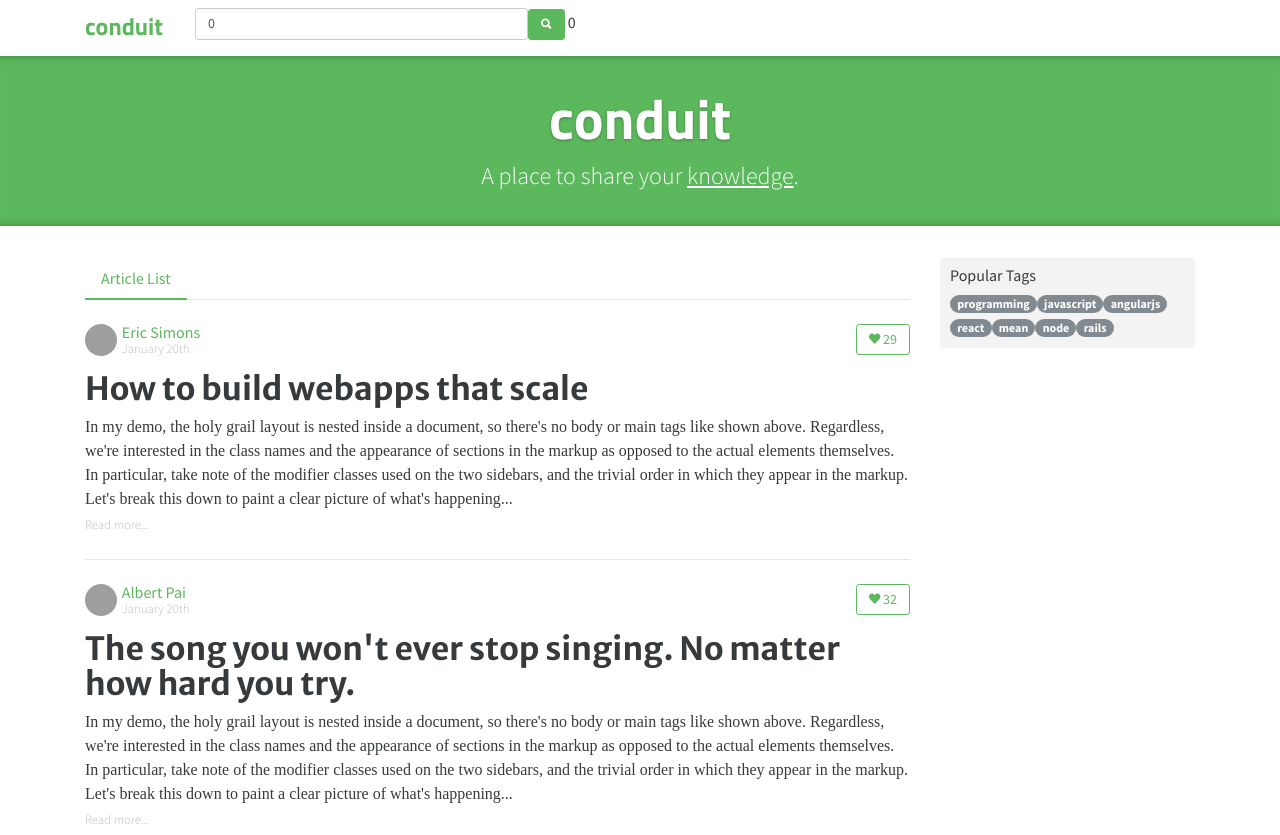
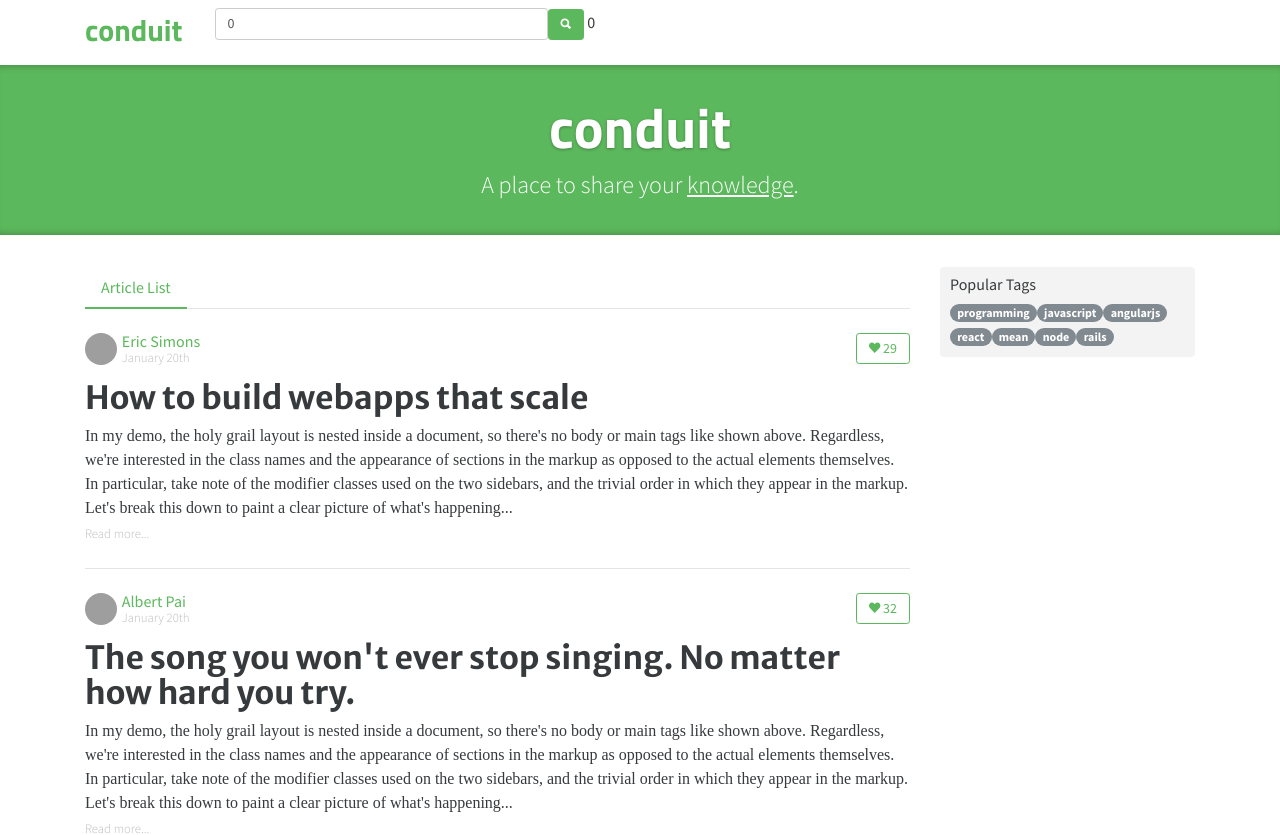
Before and after one commit to coolrare/DCT_109017, an Angular app: page / in a window 1280 px wide. Shown: the top 835 px of the page. Built offline with nearby package versions, Linux system fonts and the light colour scheme; grey boxes are pictures that could not be loaded; a web font is replaced by a local one.

Commit message:
任務07：使用屬性指令(Attribute Directive)

```diff
--- a/src/app/header/header.component.css
+++ b/src/app/header/header.component.css
@@ -0,0 +1,3 @@
+.highlight {
+  color: red !important;
+}
--- a/src/app/header/header.component.html
+++ b/src/app/header/header.component.html
@@ -1,6 +1,18 @@
 <nav class="navbar navbar-light">
   <div class="container">
-    <a class="navbar-brand" href="index.html">conduit</a>
+    <a class="navbar-brand" [class.highlight]="isHighlight" [style.font-size.px]="fontSize"
+      href="index.html">conduit</a>
+
+    <!-- <a class="navbar-brand"
+      [ngClass]="{ highlight: isHighlight }"
+      [style]="{ 'font-size': fontSize + 'px' }"
+      href="index.html">conduit</a> -->
+
+    <!-- <a class="navbar-brand"
+      [class]="{ highlight: isHighlight }"
+      [style]="{ 'font-size': fontSize + 'px' }"
+      href="index.html">conduit</a> -->
+
     <!-- <input
       class="form-control form-control-sm search-input"
       type="text"
--- a/src/app/header/header.component.ts
+++ b/src/app/header/header.component.ts
@@ -8,6 +8,8 @@ import { Component, OnInit } from '@angular/core';
 export class HeaderComponent implements OnInit {
   counter = 0;
   keyword = '';
+  isHighlight = false;
+  fontSize = 30;
 
   constructor() {}
 
@@ -20,12 +22,15 @@ export class HeaderComponent implements OnInit {
     this.counter = +this.counter + 1;
     // }
     console.log(event);
+    this.isHighlight = !this.isHighlight;
+    this.fontSize += 2;
   }
 
   keywordInput(event: InputEvent){
     // console.log(event);
     this.counter = +(event.target as HTMLInputElement).value;
     // console.log(event.target );
+
   }
 
 }
```
